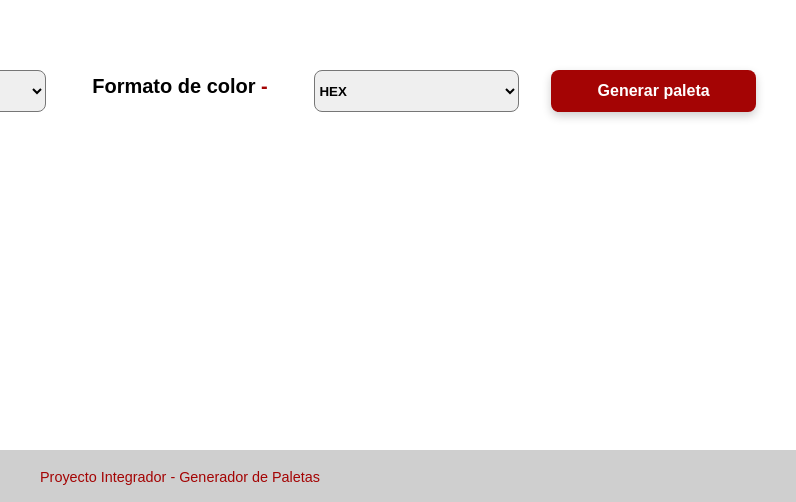
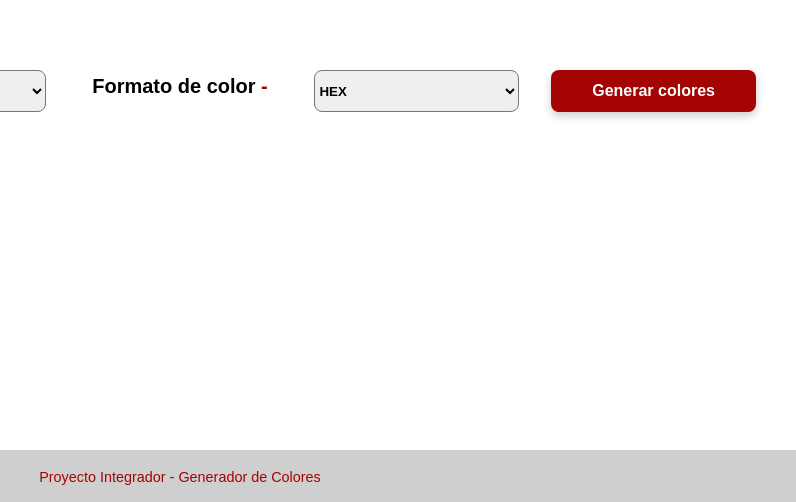
Before and after one commit to roanbupa/ProyectoM1_AndresBurgos, a plain HTML site: page index.html in a window 1280 px wide. Shown: the part 295-797 px from the top of the page, 460-1256 px from the left. Drawn offline with Linux system fonts and the light colour scheme.

Commit message:
fix: mejoras HTML (footer, boton)

```diff
--- a/index.html
+++ b/index.html
@@ -28,7 +28,7 @@
           <option value="hsl">HSL</option>
         </select>
 
-        <button id="generarBtn">Generar paleta</button>
+        <button id="generarBtn">Generar colores</button>
       </div>
 
       <div id="paleta" class="paleta">
@@ -37,7 +37,7 @@
     </main>
 
     <footer>
-      <p>Proyecto Integrador - Generador de Paletas</p>
+      <p>Proyecto Integrador - Generador de Colores</p>
     </footer>
 
     <script src="script.js"></script>
```
